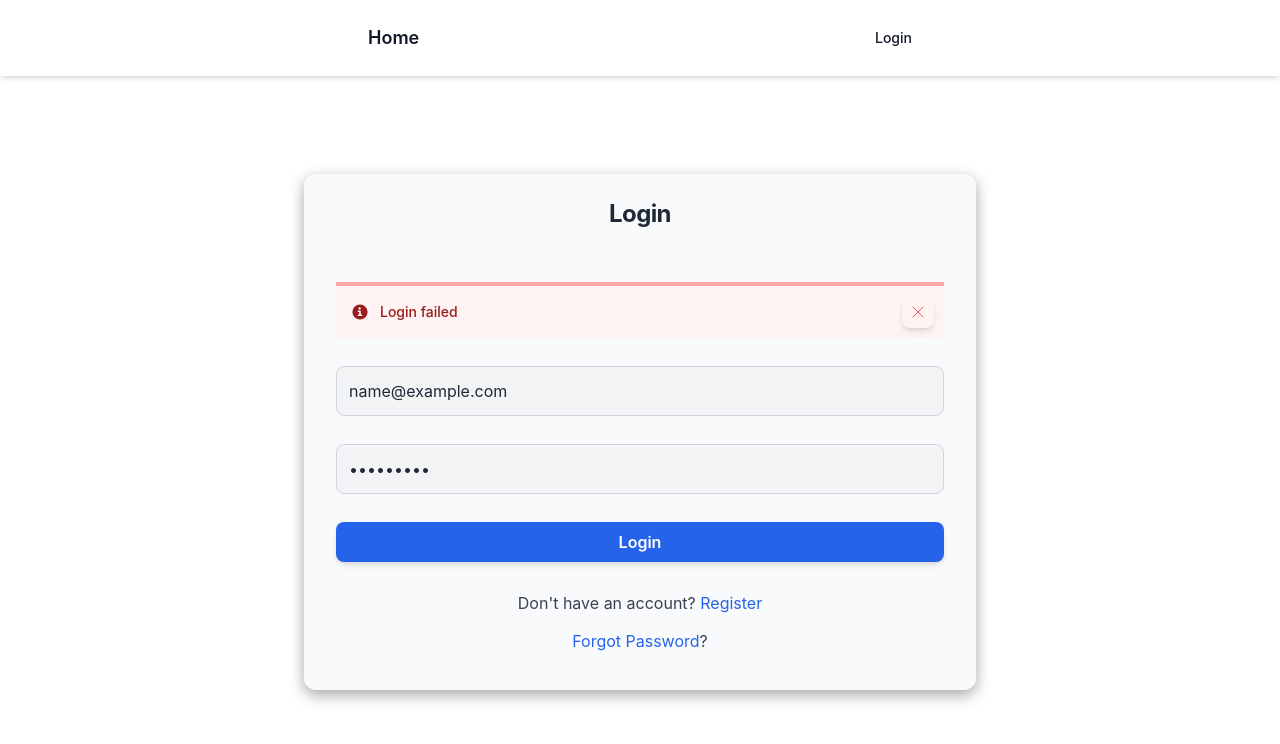
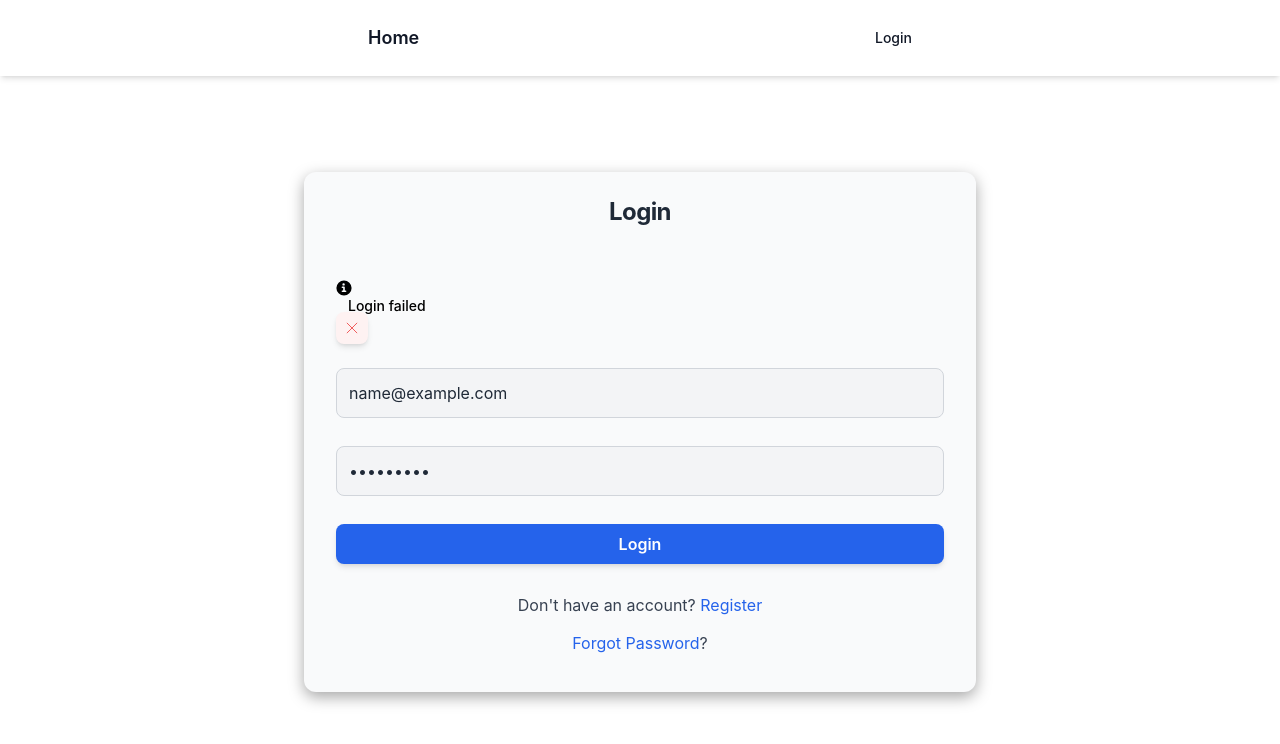
Before and after one commit to FranGarciaLopez/rojo-frontend, a React (Vite) app: page /login in a window 1280 px wide. Both pictures are taken after typing "name@example.com", "Sample123" into the empty fields and a click on the button "Login". Shown: the top 744 px of the page. Built offline with nearby package versions, Linux system fonts and the light colour scheme; no server answers.

Commit message:
update alert styles

```diff
--- a/src/components/atoms/Alert.jsx
+++ b/src/components/atoms/Alert.jsx
@@ -1,6 +1,6 @@
 import React, { useState } from "react";
 
-const Alert = ({ message, ...others }) => {
+const Alert = ({ message, className, ...others }) => {
 
           const [isVisible, setIsVisible] = useState(true);
 
@@ -11,7 +11,8 @@ const Alert = ({ message, ...others }) => {
           if(!isVisible) return null
 
           return (
-                    <div id="alert-border-2" className="flex items-center p-4 mb-4 text-red-800 border-t-4 border-red-300 bg-red-50" role="alert">
+                    /* role from others */
+                    <div id="alert-border-2" className={`${className}`} {...others}>
                               <svg className="flex-shrink-0 w-4 h-4" aria-hidden="true" xmlns="http://www.w3.org/2000/svg" fill="currentColor" viewBox="0 0 20 20">
                                         <path d="M10 .5a9.5 9.5 0 1 0 9.5 9.5A9.51 9.51 0 0 0 10 .5ZM9.5 4a1.5 1.5 0 1 1 0 3 1.5 1.5 0 0 1 0-3ZM12 15H8a1 1 0 0 1 0-2h1v-3H8a1 1 0 0 1 0-2h2a1 1 0 0 1 1 1v4h1a1 1 0 0 1 0 2Z" />
                               </svg>
```
